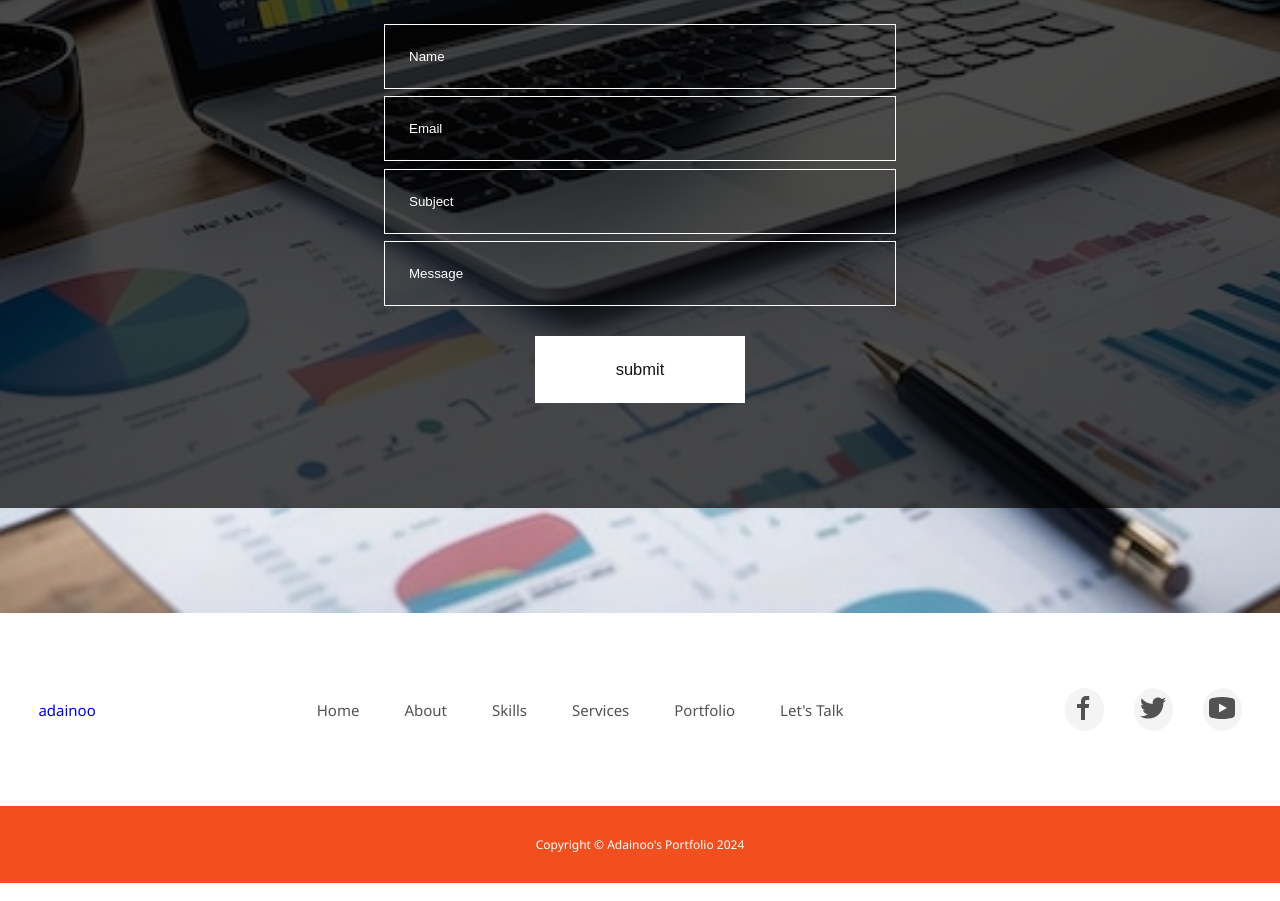
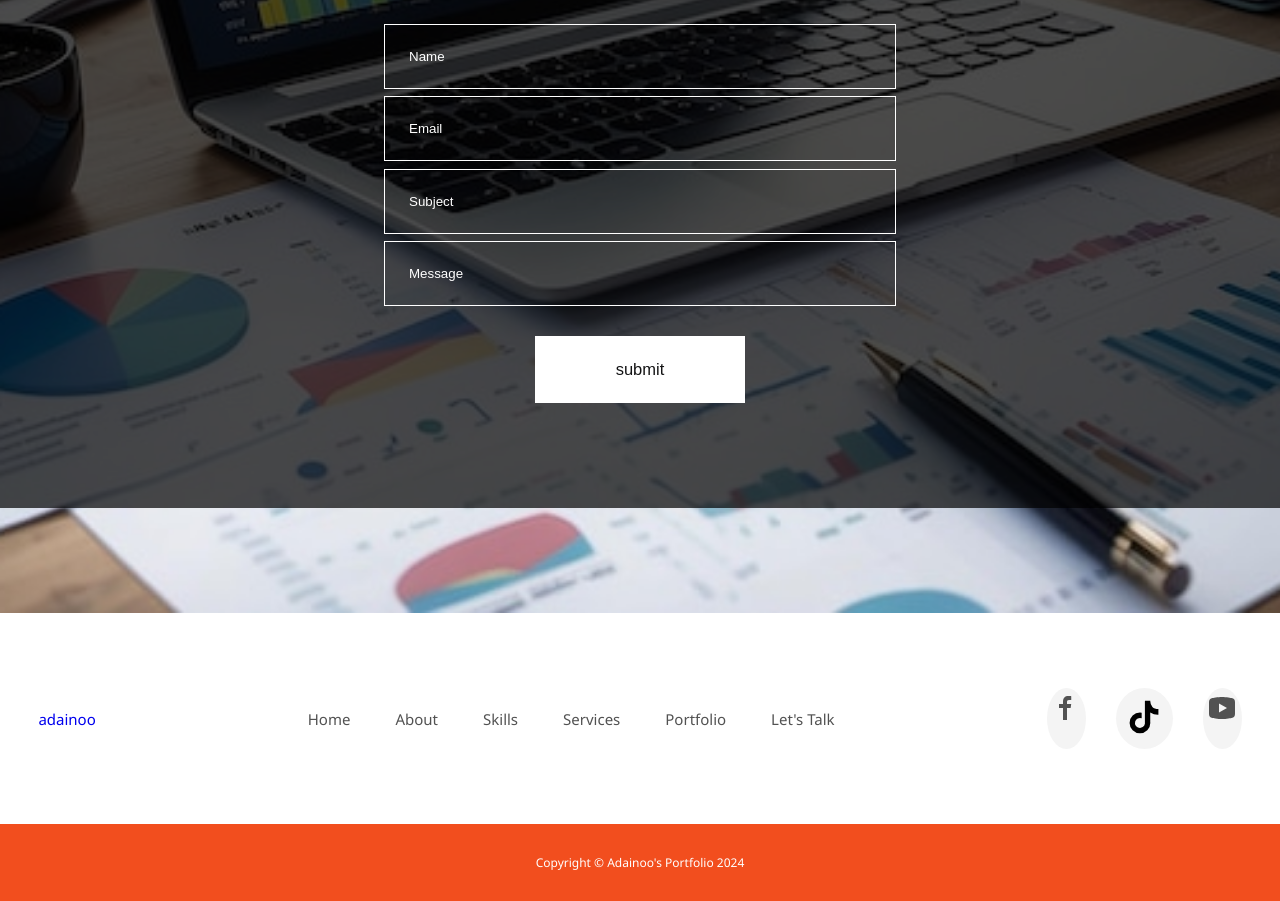
Before and after one commit to adainoo/myportfolio, a plain HTML site: page index.html in a window 1280 px wide. Shown: the part 7440-8341 px from the top of the page. Drawn offline with Linux system fonts and the light colour scheme.

Commit message:
Update index.html

```diff
--- a/index.html
+++ b/index.html
@@ -652,8 +652,8 @@
                 <a href="https://facebook.com/ezekieladainoo" target="_blank"><svg xmlns="http://www.w3.org/2000/svg" x="0px" y="0px" width="30" height="30" viewBox="0 0 30 30" fill="#525252">
                     <path d="M12,27V15H8v-4h4V8.852C12,4.785,13.981,3,17.361,3c1.619,0,2.475,0.12,2.88,0.175V7h-2.305C16.501,7,16,7.757,16,9.291V11 h4.205l-0.571,4H16v12H12z"></path>
                 </svg></a>
-                <a href="https://www.tiktok.com/@nollywoodtour360" target="_blank"><svg xmlns="http://www.w3.org/2000/svg" x="0px" y="0px" width="30" height="30" viewBox="0 0 30 30" fill="#525252">
-                    <path d="M28,6.937c-0.957,0.425-1.985,0.711-3.064,0.84c1.102-0.66,1.947-1.705,2.345-2.951c-1.03,0.611-2.172,1.055-3.388,1.295 c-0.973-1.037-2.359-1.685-3.893-1.685c-2.946,0-5.334,2.389-5.334,5.334c0,0.418,0.048,0.826,0.138,1.215 c-4.433-0.222-8.363-2.346-10.995-5.574C3.351,6.199,3.088,7.115,3.088,8.094c0,1.85,0.941,3.483,2.372,4.439 c-0.874-0.028-1.697-0.268-2.416-0.667c0,0.023,0,0.044,0,0.067c0,2.585,1.838,4.741,4.279,5.23 c-0.447,0.122-0.919,0.187-1.406,0.187c-0.343,0-0.678-0.034-1.003-0.095c0.679,2.119,2.649,3.662,4.983,3.705 c-1.825,1.431-4.125,2.284-6.625,2.284c-0.43,0-0.855-0.025-1.273-0.075c2.361,1.513,5.164,2.396,8.177,2.396 c9.812,0,15.176-8.128,15.176-15.177c0-0.231-0.005-0.461-0.015-0.69C26.38,8.945,27.285,8.006,28,6.937z"></path>
+                <a href="https://www.tiktok.com/@nollywoodtour360" target="_blank"><svg xmlns="http://www.w3.org/2000/svg" width="48" height="48" id="tiktok">
+                  <path d="M38.4 21.68V16c-2.66 0-4.69-.71-6-2.09a8.9 8.9 0 0 1-2.13-5.64v-.41l-5.37-.13V30.8a5 5 0 1 1-3.24-5.61v-5.5a10.64 10.64 0 0 0-1.7-.14 10.36 10.36 0 1 0 10.36 10.36 10.56 10.56 0 0 0-.08-1.27v-9.15a14.48 14.48 0 0 0 8.16 2.19Z"></path>
                 </svg></a>
                 <a href="http://www.youtube.com/@EzekielAdainoo-c5v" target="_blank"><svg xmlns="http://www.w3.org/2000/svg" x="0px" y="0px" width="30" height="30" viewBox="0 0 30 30" fill="#525252">
                     <path d="M 15 4 C 10.814 4 5.3808594 5.0488281 5.3808594 5.0488281 L 5.3671875 5.0644531 C 3.4606632 5.3693645 2 7.0076245 2 9 L 2 15 L 2 15.001953 L 2 21 L 2 21.001953 A 4 4 0 0 0 5.3769531 24.945312 L 5.3808594 24.951172 C 5.3808594 24.951172 10.814 26.001953 15 26.001953 C 19.186 26.001953 24.619141 24.951172 24.619141 24.951172 L 24.621094 24.949219 A 4 4 0 0 0 28 21.001953 L 28 21 L 28 15.001953 L 28 15 L 28 9 A 4 4 0 0 0 24.623047 5.0546875 L 24.619141 5.0488281 C 24.619141 5.0488281 19.186 4 15 4 z M 12 10.398438 L 20 15 L 12 19.601562 L 12 10.398438 z"></path>
```
